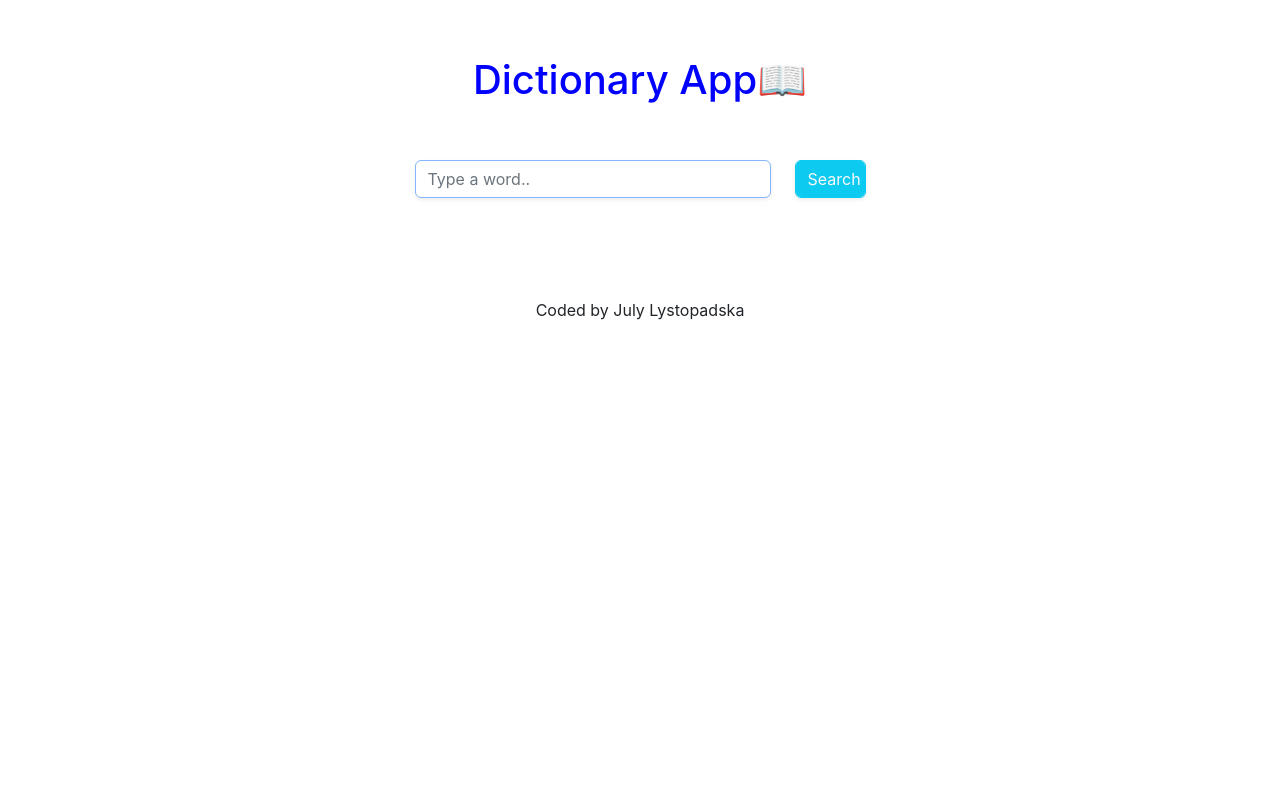
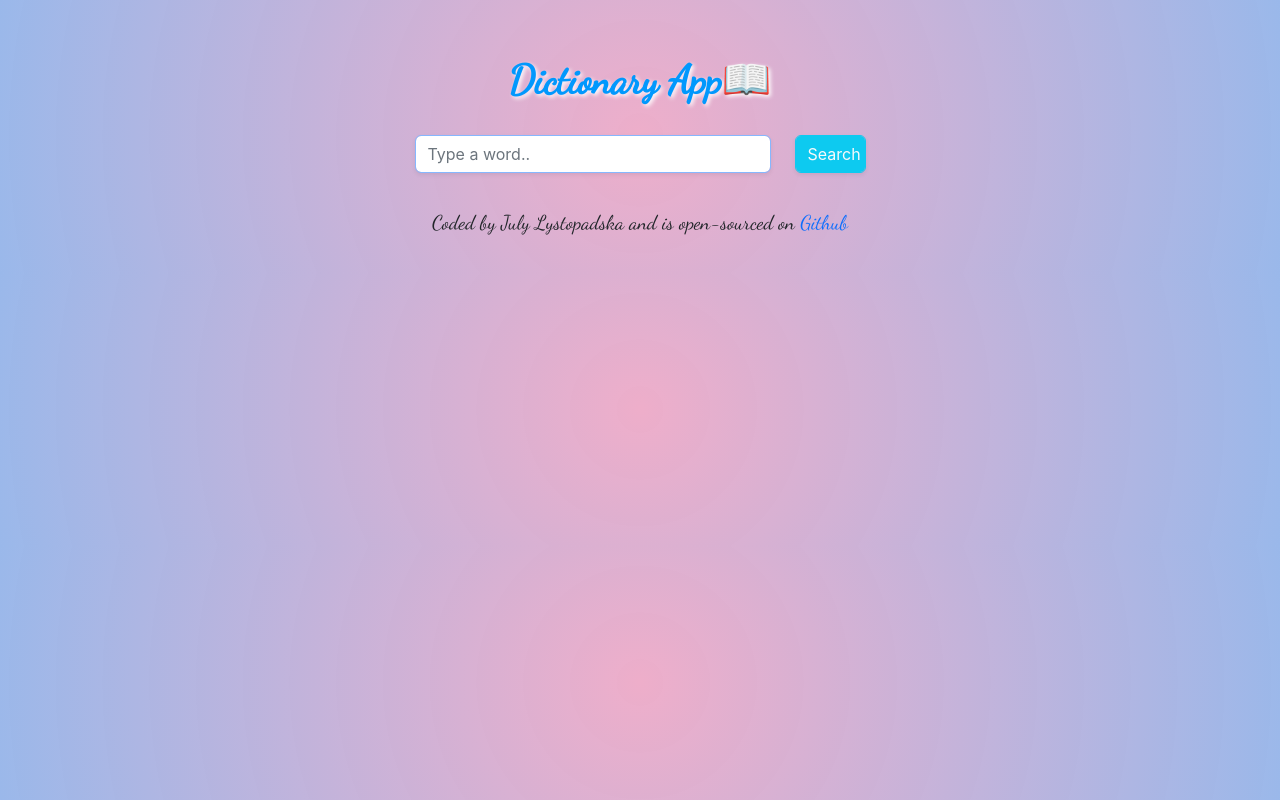
Before and after one commit to JuyLy/dictionary-project, a React (Create React App) app: page / in a window 1280 px wide. Built offline with nearby package versions, Linux system fonts and the light colour scheme.

Commit message:
Styled the application

```diff
--- a/public/index.html
+++ b/public/index.html
@@ -13,6 +13,7 @@
     rel="stylesheet" integrity="sha384-Zenh87qX5JnK2Jl0vWa8Ck2rdkQ2Bzep5IDxbcnCeuOxjzrPF/et3URy9Bv1WTRi"
     crossorigin="anonymous">
     <link rel="manifest" href="%PUBLIC_URL%/manifest.json" />
+    <link href='https://fonts.googleapis.com/css?family=Dancing Script' rel='stylesheet' />
     <title>Dictionary App</title>
   </head>
   <body>
--- a/src/App.css
+++ b/src/App.css
@@ -1,12 +1,25 @@
+body {
+  background: rgb(238,174,202);
+background: radial-gradient(circle, rgba(238,174,202,1) 0%, rgba(148,180,233,0.9447129193474265) 100%);
+}
+
 .App-header {
   font-size: 40px;
   text-align: center;
-  margin: 50px 0;
-  color: blue;
-  font-weight: 500;
+  margin: 50px 0 25px;
+  color: #0198fd;
+  text-shadow: white 2px 2px 4px;
+  font-weight: 600;
+  font-family: 'Dancing Script';
 }
 
 footer {
-  margin-top: 100px;
+  margin: 35px 0;
   text-align: center;
+  font-family: 'Dancing Script';
+  font-size: 20px;
 }
+
+footer a {
+  text-decoration: none;
+}
--- a/src/App.js
+++ b/src/App.js
@@ -10,7 +10,7 @@ function App() {
       <div className='container'>
       <Search />
       </div>
-      <footer>Coded by July Lystopadska</footer>
+      <footer>Coded by July Lystopadska and is open-sourced on <a href='https://github.com/JuyLy/dictionary-project'>Github</a></footer>
     </div>
   );
 }
--- a/src/Meaning.css
+++ b/src/Meaning.css
@@ -1,3 +1,26 @@
-.Meaning {
-    margin-left: 250px;
+.Meaning h3 {
+    color: rgb(0, 14, 93);
+    font-size: 26px;
+    margin-bottom: 30px;
 }
+
+.Meaning .definition {
+    color: rgb(0, 14, 93);
+    font-size: 17px;
+}
+
+.Meaning .example {
+    font-style: italic;
+    opacity: 0.7;
+    margin-bottom: 5px;
+    color: rgb(0, 14, 93);
+}
+
+.Meaning .synonyms {
+    color: rgb(0, 14, 93);
+    margin-bottom: 30px;
+}
+
+ul {
+    list-style-type: circle;
+}
--- a/src/Meaning.js
+++ b/src/Meaning.js
@@ -1,4 +1,5 @@
 import React from "react";
+import "./Meaning.css"
 import Synonyms from "./Synonyms";
 
 export default function Meaning(props) {
@@ -10,16 +11,15 @@ export default function Meaning(props) {
             {props.meaning.definitions.map(function(definition, index) {
                 return (
                    <div key={index}>
-                     <div>
-                        <strong>Definition:</strong>
+                    <div className="definition">
                         {definition.definition}
-                        <br />
-                        <em>
+                    </div>
+                    <div className="example">
                         {definition.example}
-                        </em>
-                        <br />
+                    </div>
+                    <div className="synonyms">
                         <Synonyms synonyms={definition.synonyms} />
-                     </div>
+                   </div>
                    </div>
                 );
             })}
--- a/src/Results.css
+++ b/src/Results.css
@@ -1,3 +1,16 @@
-.Results {
-    margin: 30px 150px 0 250px;
+.Results section {
+    background-color: azure;
+    border: 3px solid azure;
+    border-radius: 20px;
+    margin: 20px 200px;
+    padding: 30px
 }
+
+h2 {
+    color: rgb(36, 60, 197);
+}
+
+.phonetic {
+    color: rgb(0, 14, 93);
+    opacity: 0.9;
+}
--- a/src/Results.js
+++ b/src/Results.js
@@ -7,19 +7,21 @@ export default function Results(props) {
     if (props.results) {
     return (
      <div className="Results">
+        <section>
         <h2>{props.results.word}</h2>
         {props.results.phonetics.map(function(phonetic, index) {
             return (
-                <div key={index}>
+                <div className="phonetic" key={index}>
                  <Phonetic phonetic={phonetic} />
                 </div>
             );
         })}
+        </section>
         {props.results.meanings.map(function(meaning, index) {
             return (
-            <div key={index}>
+            <section key={index}>
                 <Meaning meaning={meaning} />
-                </div>
+                </section>
         );
         })}
      </div>
```
